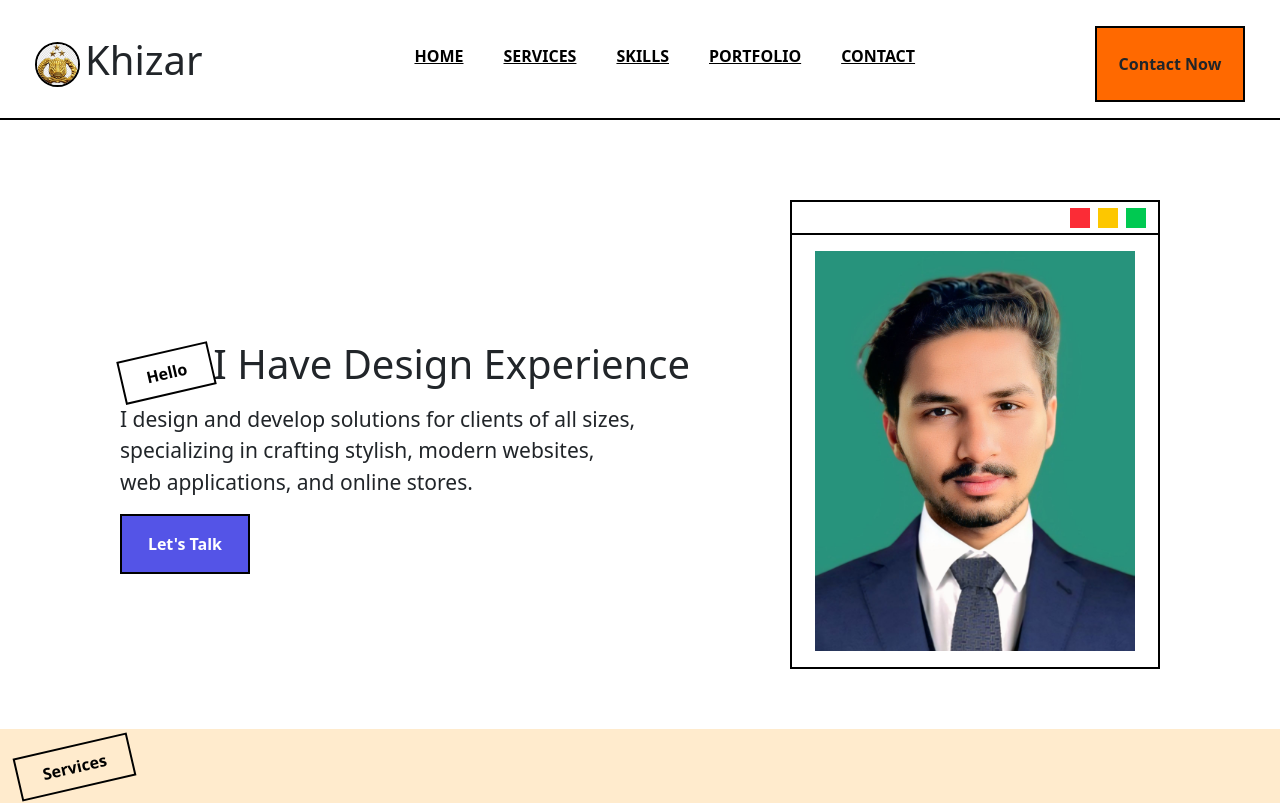
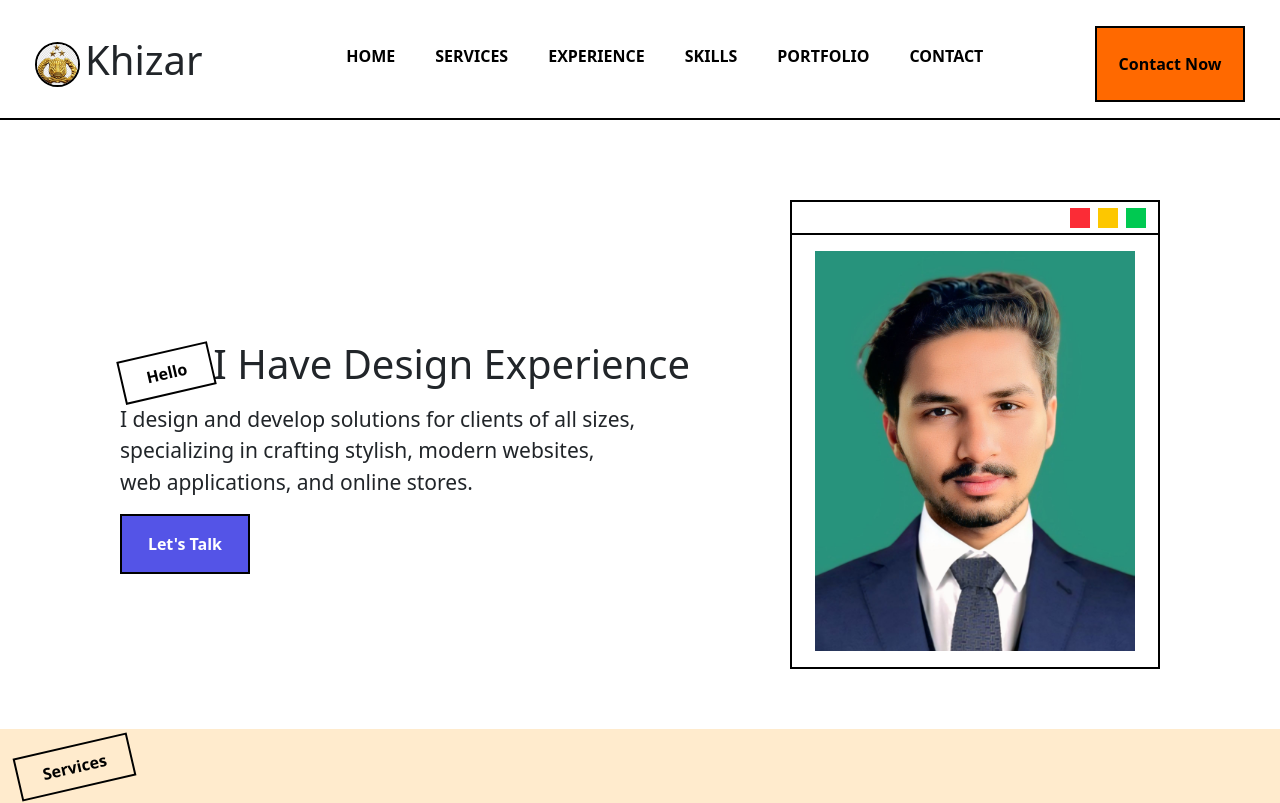
Before and after one commit to khizar295/My-Premium-Portfolio, a React (Vite) app: page / in a window 1280 px wide. Shown: the top 803 px of the page. Built offline with nearby package versions, Linux system fonts and the light colour scheme.

Commit message:
fifth commit

```diff
--- a/package.json
+++ b/package.json
@@ -15,6 +15,7 @@
     "react": "^19.1.1",
     "react-dom": "^19.1.1",
     "react-icons": "^5.5.0",
+    "react-router-dom": "^7.9.3",
     "tailwindcss": "^4.1.14"
   },
   "devDependencies": {
--- a/src/App.jsx
+++ b/src/App.jsx
@@ -1,4 +1,5 @@
 import React from 'react'
+import { BrowserRouter, Router, Route } from 'react-router-dom'
 import 'bootstrap/dist/css/bootstrap.min.css'
 import 'bootstrap/dist/js/bootstrap.min.js'
 import './App.css'
@@ -14,12 +15,14 @@ export default function App() {
 
   return (
     <>
+      <BrowserRouter>
       <Navbar />
       <Home />
       <Services/>
       <SkillsExperience />
       <SkillsSection/>
       <Portfolio/>
+      </BrowserRouter>
     </>
   )
 }
--- a/src/Components/Home.jsx
+++ b/src/Components/Home.jsx
@@ -3,7 +3,7 @@ import Logo from "../assets/logo.jpg";
 
 export default function Home() {
   return (
-    <div className="mt-[200px] flex flex-col md:flex-row w-full h-auto items-center justify-center home-container">
+    <div id="home" className="mt-[200px] flex flex-col md:flex-row w-full h-auto items-center justify-center home-container">
       <div className="mt-[45px] text-section">
         <button className=" text-black font-bold px-6 py-2 border-2 border-black transform rotate-[-13deg] transition-all duration-300 hover:bg-black/20 active:scale-95">
           Hello
--- a/src/Components/Navbar.jsx
+++ b/src/Components/Navbar.jsx
@@ -1,4 +1,5 @@
 import React, { useState, useEffect } from "react";
+import { Link } from "react-router-dom";
 import Logo from "../assets/nav-logo.jpg";
 import { HiMenu, HiX } from "react-icons/hi";
 
@@ -7,6 +8,13 @@ export default function Navbar() {
   const [scrollProgress, setScrollProgress] = useState(0);
 
   const toggleMenu = () => setIsOpen(!isOpen);
+  const handleScrollTo = (id) => {
+    const section = document.getElementById(id);
+    if (section) {
+      section.scrollIntoView({ behavior: "smooth" });
+    }
+    setIsOpen(false);
+  };
 
   useEffect(() => {
     const handleScroll = () => {
@@ -23,41 +31,71 @@ export default function Navbar() {
 
   return (
     <>
-      {/* Navbar */}
       <nav className="fixed top-0 left-0 flex justify-between items-center px-[35px] pt-[10px] pb-0 border-b-2 border-black h-[15vh] w-full bg-white z-50">
-        {/* Logo */}
         <div className="flex items-center">
           <img
             src={Logo}
             alt="Logo"
             className="navbar-logo w-[45px] h-[45px] border-2 border-black rounded-full object-cover"
           />
-
           <h1 className="mt-[2px] ml-[5px] font-normal">Khizar</h1>
         </div>
 
-        {/* Desktop Menu */}
         <ul className="hidden md:flex mt-[15px]">
-          {["HOME", "SERVICES", "SKILLS", "PORTFOLIO", "CONTACT"].map(
-            (item, idx) => (
           <li
-                key={idx}
-                className="inline list-none px-[20px] py-[8px] hover:bg-orange-500 rounded-[20px] transition-colors duration-500"
+            id="nav-home"
+            className="inline list-none px-[20px] py-[8px] hover:bg-orange-500 rounded-[20px] transition-colors duration-500 cursor-pointer"
+            onClick={() => handleScrollTo("home")}
           >
-                <a href="#" className="no-underline text-black font-bold">
-                  {item}
-                </a>
+            <span className="no-underline text-black font-bold">HOME</span>
           </li>
-            )
-          )}
+          <li
+            id="nav-services"
+            className="inline list-none px-[20px] py-[8px] hover:bg-orange-500 rounded-[20px] transition-colors duration-500 cursor-pointer"
+            onClick={() => handleScrollTo("services")}
+          >
+            <span className="no-underline text-black font-bold">SERVICES</span>
+          </li>
+          <li
+            id="nav-experience"
+            className="inline list-none px-[20px] py-[8px] hover:bg-orange-500 rounded-[20px] transition-colors duration-500 cursor-pointer"
+            onClick={() => handleScrollTo("experience")}
+          >
+            <span className="no-underline text-black font-bold">
+              EXPERIENCE
+            </span>
+          </li>
+          <li
+            id="nav-skills"
+            className="inline list-none px-[20px] py-[8px] hover:bg-orange-500 rounded-[20px] transition-colors duration-500 cursor-pointer"
+            onClick={() => handleScrollTo("skills")}
+          >
+            <span className="no-underline text-black font-bold">SKILLS</span>
+          </li>
+          <li
+            id="nav-portfolio"
+            className="inline list-none px-[20px] py-[8px] hover:bg-orange-500 rounded-[20px] transition-colors duration-500 cursor-pointer"
+            onClick={() => handleScrollTo("portfolio")}
+          >
+            <span className="no-underline text-black font-bold">PORTFOLIO</span>
+          </li>
+          <li
+            id="nav-contact"
+            className="inline list-none px-[20px] py-[8px] hover:bg-orange-500 rounded-[20px] transition-colors duration-500 cursor-pointer"
+            onClick={() => handleScrollTo("contact")}
+          >
+            <span className="no-underline text-black font-bold">CONTACT</span>
+          </li>
         </ul>
 
-        {/* Contact Button */}
-        <button className="hidden md:block bg-orange-500 h-[70%] w-[150px] border-2 border-black font-bold hover:bg-black hover:text-white transition-colors duration-500">
+        <Link
+          to="/contactpage"
+          onClick={() => handleScrollTo("contact")}
+          className="hidden md:flex items-center justify-center h-[70%] w-[150px] border-2 border-black font-bold bg-orange-500 text-black hover:bg-orange-600 hover:text-white transition-colors duration-500 cursor-pointer text-decoration-none"
+        >
           Contact Now
-        </button>
+        </Link>
 
-        {/* Mobile Toggle Button */}
         <div
           className={`md:hidden cursor-pointer transition-transform duration-500 ${
             isOpen ? "rotate-180" : "rotate-0"
@@ -72,50 +110,66 @@ export default function Navbar() {
         </div>
       </nav>
 
-      {/* Scroll Progress Bar */}
       <div
         className="fixed top-[15vh] left-0 h-[3px] bg-orange-500 z-50 transition-all duration-75"
         style={{ width: `${scrollProgress}%` }}
       ></div>
 
-      {/* Mobile Menu */}
       <div
         className={`fixed left-0 w-full bg-white border-t-2 border-black flex flex-col items-center py-6 md:hidden z-40 transition-all duration-500 ease-in-out ${
           isOpen
             ? "top-[15vh] opacity-100 translate-y-0"
             : "top-[15vh] opacity-0 -translate-y-10 pointer-events-none"
         }`}
-        style={{
-          position: "fixed",
-          height: "auto",
-          overflowY: "hidden",
-        }}
       >
         <ul className="flex flex-col items-center space-y-4">
-          {["HOME", "SERVICES", "SKILLS", "PORTFOLIO", "CONTACT"].map(
-            (item, idx) => (
           <li
-                key={idx}
-                className="list-none px-[20px] py-[8px] hover:bg-orange-500 hover:rounded-[20px] transition-all duration-300"
+            className="list-none px-[20px] py-[8px] hover:bg-orange-500 hover:rounded-[20px] transition-all duration-300 cursor-pointer"
+            onClick={() => handleScrollTo("home")}
           >
-                <a
-                  href="#"
-                  className="no-underline text-black font-bold"
-                  onClick={toggleMenu}
+            <span className="no-underline text-black font-bold">HOME</span>
+          </li>
+          <li
+            className="list-none px-[20px] py-[8px] hover:bg-orange-500 hover:rounded-[20px] transition-all duration-300 cursor-pointer"
+            onClick={() => handleScrollTo("services")}
           >
-                  {item}
-                </a>
+            <span className="no-underline text-black font-bold">SERVICES</span>
           </li>
-            )
-          )}
+          <li
+            className="list-none px-[20px] py-[8px] hover:bg-orange-500 hover:rounded-[20px] transition-all duration-300 cursor-pointer"
+            onClick={() => handleScrollTo("experience")}
+          >
+            <span className="no-underline text-black font-bold">
+              EXPERIENCE
+            </span>
+          </li>
+          <li
+            className="list-none px-[20px] py-[8px] hover:bg-orange-500 hover:rounded-[20px] transition-all duration-300 cursor-pointer"
+            onClick={() => handleScrollTo("skills")}
+          >
+            <span className="no-underline text-black font-bold">SKILLS</span>
+          </li>
+          <li
+            className="list-none px-[20px] py-[8px] hover:bg-orange-500 hover:rounded-[20px] transition-all duration-300 cursor-pointer"
+            onClick={() => handleScrollTo("portfolio")}
+          >
+            <span className="no-underline text-black font-bold">PORTFOLIO</span>
+          </li>
+          <li
+            className="list-none px-[20px] py-[8px] hover:bg-orange-500 hover:rounded-[20px] transition-all duration-300 cursor-pointer"
+            onClick={() => handleScrollTo("contact")}
+          >
+            <span className="no-underline text-black font-bold">CONTACT</span>
+          </li>
         </ul>
 
-        <button
-          className="mt-6 bg-orange-500 h-[70px] w-[150px] border-2 border-black font-bold hover:bg-black hover:text-white transition-colors duration-500"
-          onClick={toggleMenu}
+        <Link
+          to="/contactpage"
+          onClick={() => handleScrollTo("contact")}
+          className="hidden md:flex items-center justify-center h-[70%] w-[150px] border-2 border-black font-bold bg-orange-500 text-black hover:bg-orange-600 hover:text-white transition-colors duration-500 cursor-pointer text-decoration-none"
         >
           Contact Now
-        </button>
+        </Link>
       </div>
     </>
   );
--- a/src/Components/Portfolio.jsx
+++ b/src/Components/Portfolio.jsx
@@ -134,7 +134,7 @@ export default function Services() {
   );
 
   return (
-    <div className="w-full h-auto p-3 bg-[blanchedalmond] overflow-x-hidden mt-15 relative">
+    <div id="portfolio" className="w-full h-auto p-3 bg-[blanchedalmond] overflow-x-hidden mt-15 relative">
       <button className="text-black font-bold px-6 py-2 border-2 border-black transform rotate-[-13deg] transition-all duration-300 hover:bg-black/20 active:scale-95">
         Portfolio
       </button>
--- a/src/Components/Services.jsx
+++ b/src/Components/Services.jsx
@@ -5,7 +5,7 @@ import { FiTriangle } from "react-icons/fi";
 
 export default function Services() {
   return (
-    <div className="w-full h-auto p-3 bg-[blanchedalmond] overflow-x-hidden mt-15">
+    <div id="services" className="w-full h-auto p-3 bg-[blanchedalmond] overflow-x-hidden mt-15">
       <button className=" text-black font-bold px-6 py-2 border-2 border-black transform rotate-[-13deg] transition-all duration-300 hover:bg-black/20 active:scale-95">
         Services
       </button>
--- a/src/Components/Skills&experience.jsx
+++ b/src/Components/Skills&experience.jsx
@@ -2,7 +2,7 @@ import React from "react";
 
 export default function Skillsexperience() {
   return (
-    <div className="flex flex-col lg:flex-row items-start p-[30px] font-sans">
+    <div id="experience" className="flex flex-col lg:flex-row items-start p-[30px] font-sans">
       <div className="flex-1 mt-[150px] sm:mt-[50px] sm:ml-[110px] md:mt-[50px] md:ml-[110px]">
         <button className=" text-black font-bold px-6 py-2 border-2 border-black transform rotate-[-13deg] transition-all duration-300 hover:bg-black/20 active:scale-95">
           Experience
--- a/src/Components/Skills.jsx
+++ b/src/Components/Skills.jsx
@@ -6,7 +6,7 @@ import profileImage from "../assets/hire-logo.jpg";
 
 export default function SkillsSection() {
   return (
-    <div className="my-10 container mx-auto px-4">
+    <div id="skills" className="my-10 container mx-auto px-4">
       <div className="flex flex-col lg:flex-row items-center lg:items-start justify-between gap-10">
         <div className="w-full lg:w-2/3">
           <h2 className="text-2xl font-bold mb-6">My Skills</h2>
```
Also changed, not shown: 1 other file (tests, documents, lock files or other folders). Lines whose indentation alone changed are shown as unchanged.
